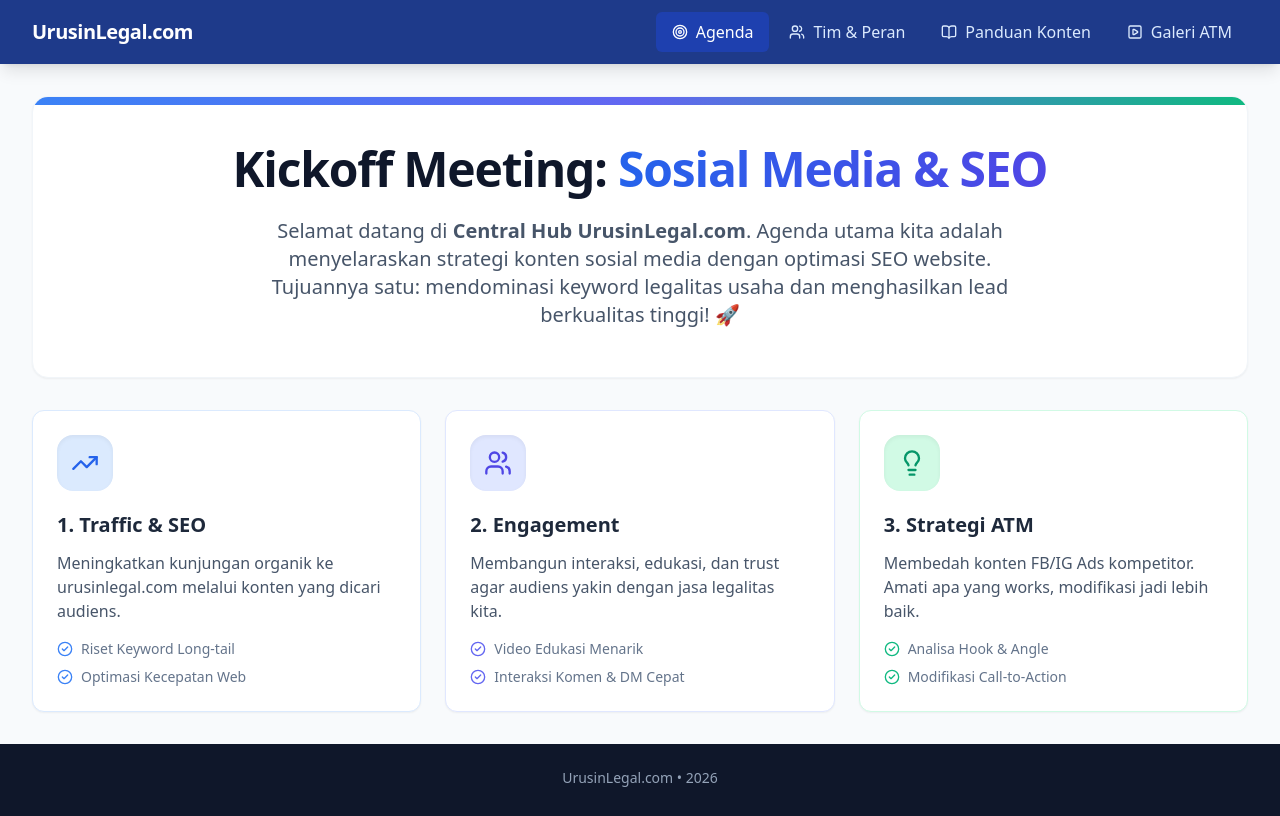
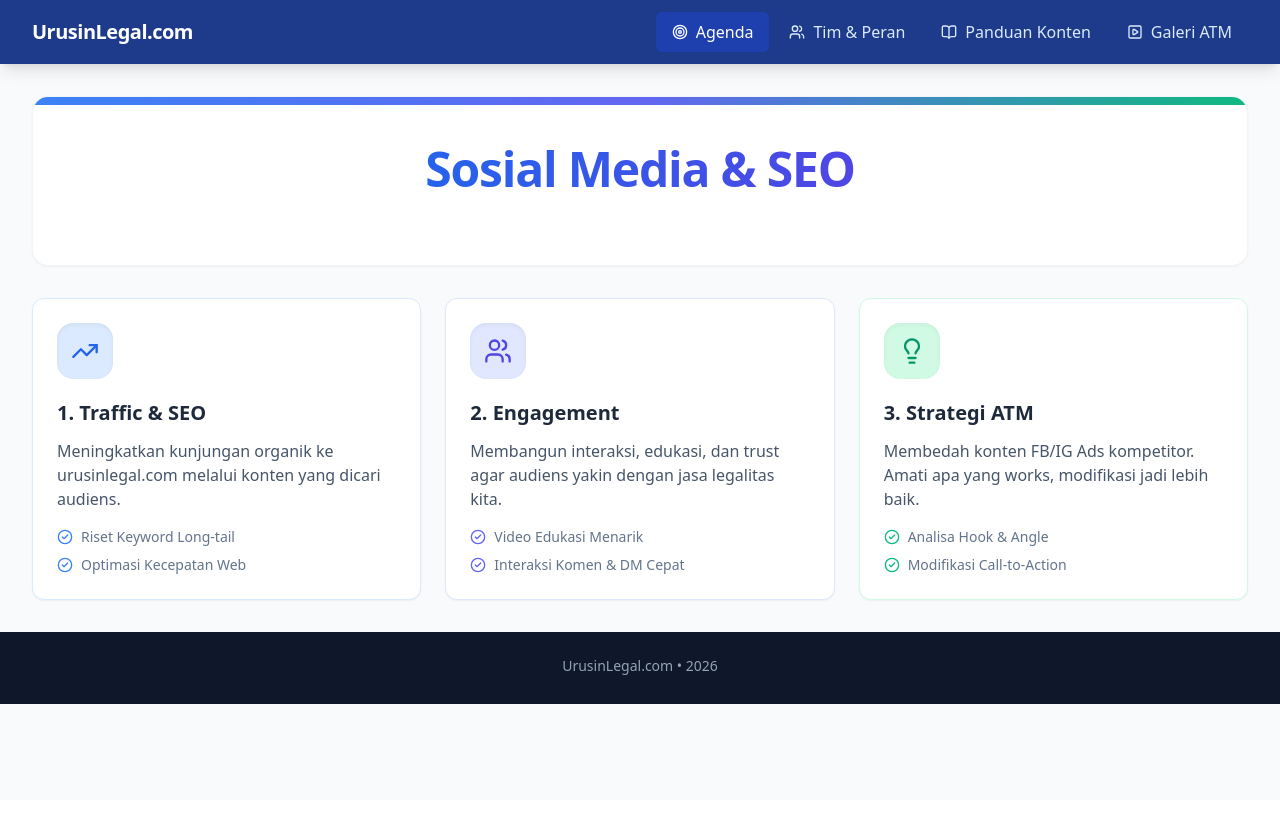
Before and after one commit to mirzajebret/urusinlegal-ideas, a React (Vite) app in the folder urusinlegal-hub/: page / in a window 1280 px wide. Built offline with nearby package versions, Linux system fonts and the light colour scheme.

Commit message:
Update App.jsx

```diff
--- a/urusinlegal-hub/src/App.jsx
+++ b/urusinlegal-hub/src/App.jsx
@@ -175,10 +175,10 @@
     <div className="bg-white p-8 md:p-12 rounded-2xl shadow-sm border border-slate-100 text-center relative overflow-hidden">
       <div className="absolute top-0 left-0 w-full h-2 bg-gradient-to-r from-blue-500 via-indigo-500 to-emerald-500"></div>
       <h1 className="text-3xl md:text-5xl font-extrabold text-slate-900 mb-6 tracking-tight">
-        Kickoff Meeting: <span className="text-transparent bg-clip-text bg-gradient-to-r from-blue-600 to-indigo-600">Sosial Media & SEO</span>
+        <span className="text-transparent bg-clip-text bg-gradient-to-r from-blue-600 to-indigo-600">Sosial Media & SEO</span>
       </h1>
       <p className="text-lg md:text-xl text-slate-600 max-w-3xl mx-auto leading-relaxed">
-        Selamat datang di <strong>Central Hub UrusinLegal.com</strong>. Agenda utama kita adalah menyelaraskan strategi konten sosial media dengan optimasi SEO website. Tujuannya satu: mendominasi keyword legalitas usaha dan menghasilkan lead berkualitas tinggi! 🚀
+
       </p>
     </div>
 
```
